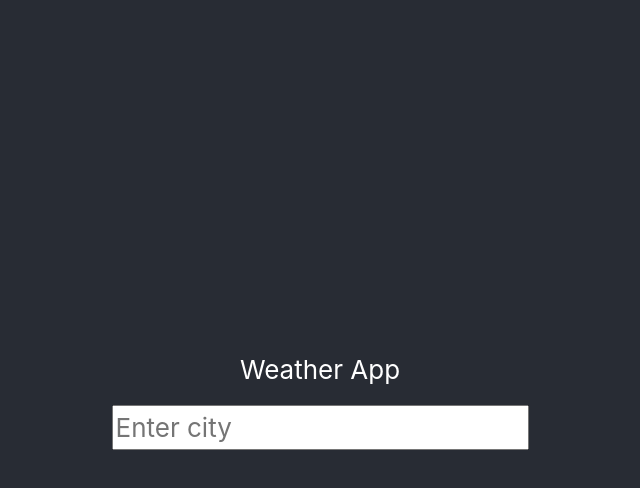
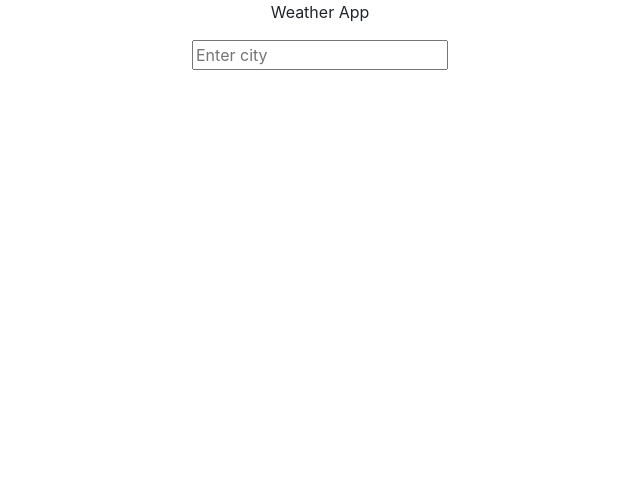
Before and after one commit to gabip86/weather-app, a React (Create React App) app: page / in a window 1280 px wide. Shown: the top 488 px of the page, without its empty margins (320-960 px from the left). Built offline with nearby package versions, Linux system fonts and the light colour scheme.

Commit message:
Add styling

```diff
--- a/src/WeatherApp.tsx
+++ b/src/WeatherApp.tsx
@@ -1,15 +1,17 @@
 import React from 'react';
-import './WeatherApp.css'
 import { Title } from './components/Title';
 import { CustomInput } from './components/CustomInput';
+import './WeatherApp.css';
 
 export const WeatherApp = () => {
   return (
     <div className="App">
-      <header className="App-header">
-        <Title />
+      <div className="App-main">
+        <div className="App-title">
+          <Title />
+        </div>
         <CustomInput placeholder='Enter city' />
-      </header>
+      </div>
     </div>
   );
 }
--- a/src/components/CustomInput.tsx
+++ b/src/components/CustomInput.tsx
@@ -4,12 +4,20 @@ interface Props {
   readonly value?: string;
   readonly onChange?: () => void;
   readonly name?: string;
+  readonly icon?: JSX.Element;
 }
 
-export const CustomInput = ({ type, placeholder, value, onChange, name }: Props) => {
+export const CustomInput = ({ type, placeholder, value, onChange, name, icon }: Props) => {
   return (
     <>
       <div className="input_wrapper">
+        <div className="input_container">
+          {icon &&
+            <div className="input_icon">
+              {icon}
+            </div>
+          }
+
           <input
             type={type}
             placeholder={placeholder}
@@ -18,6 +26,7 @@ export const CustomInput = ({ type, placeholder, value, onChange, name }: Props)
             name={name}
           />
         </div>
+      </div>
     </>
   )
 }
```
Lines whose indentation alone changed are shown as unchanged.
